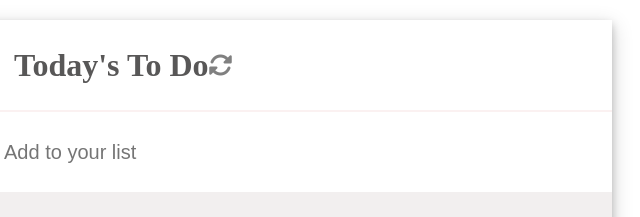
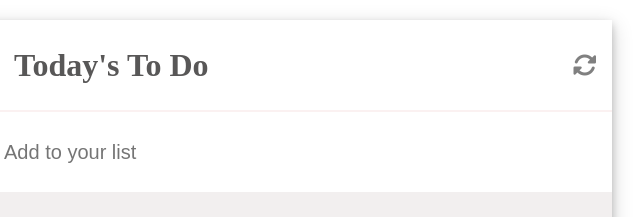
Before and after one commit to gabrielcoder247/ToDo-List, a website built with webpack: page src/index.html in a window 1280 px wide. Shown: the top 217 px of the page, 348-988 px from the left. Built offline with nearby package versions, Linux system fonts and the light colour scheme.

Commit message:
Remove task.js file and also remove disable linter error line of comment and add export default

```diff
--- a/src/edit.js
+++ b/src/edit.js
@@ -1,6 +1,5 @@
 import { saveAndReload } from './tasks.js';
 
-// eslint-disable-next-line no-use-before-define
 const editTask = (arr) => {
   const editImg = document.querySelectorAll('.dot-menu img');
   editImg.forEach((item) => {
--- a/src/style.css
+++ b/src/style.css
@@ -37,6 +37,7 @@ h1 {
 
 #headline {
   margin-left: 12px;
+  width: 92%;
 }
 
 #input-box {
@@ -146,7 +147,6 @@ h1 {
   font-size: 24px;
 }
 
-.a-spinner {
-  width: 10%;
-  margin-right: 20px;
+#syn {
+  width: 8%;
 }
--- a/src/tasks.js
+++ b/src/tasks.js
@@ -38,7 +38,6 @@ export const addNewTask = (arr) => {
   const form = document.querySelector('form');
   form.addEventListener('submit', (e) => {
     const taskValue = inputBox.value;
-    // eslint-disable-next-line no-use-before-define
     const item = {
       description: taskValue,
       completed: false,
```
Also changed, not shown: src/task.js (deleted, +0 -36 lines).
